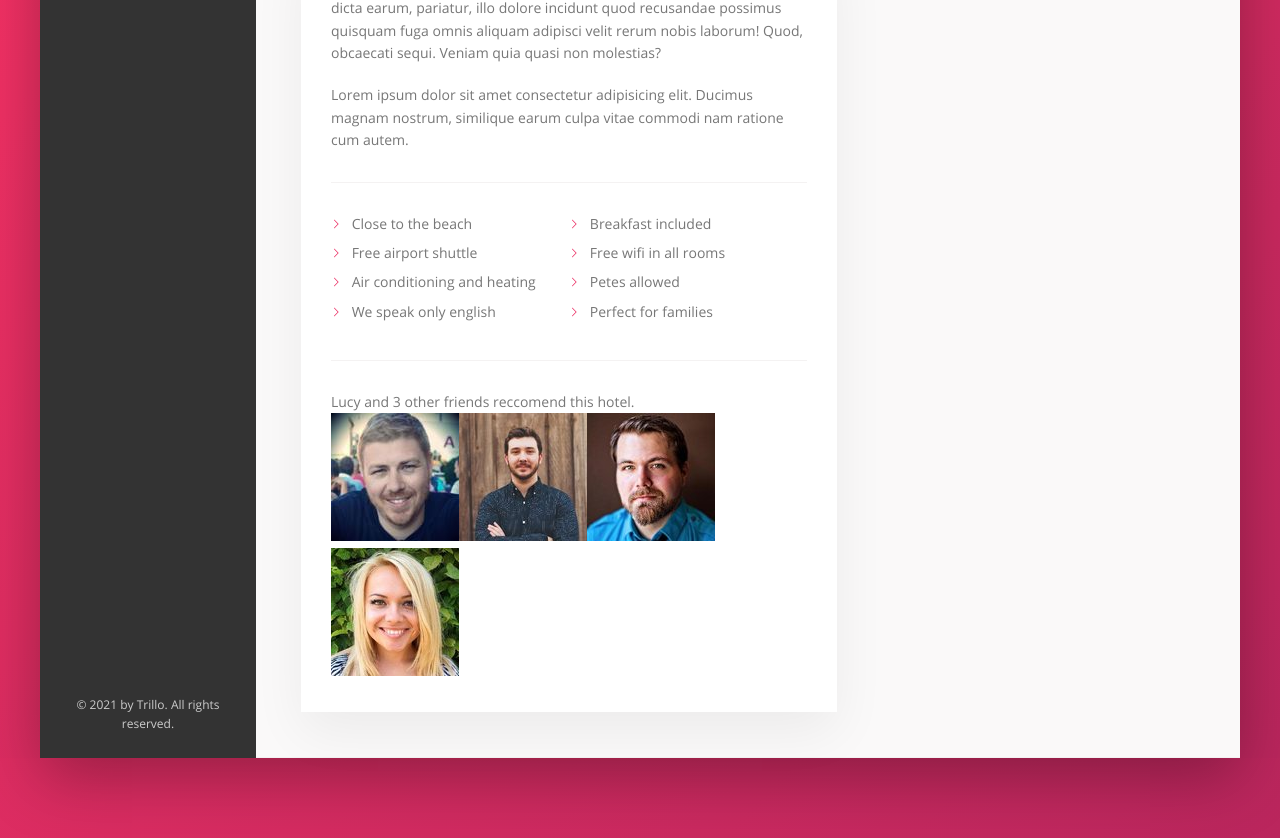
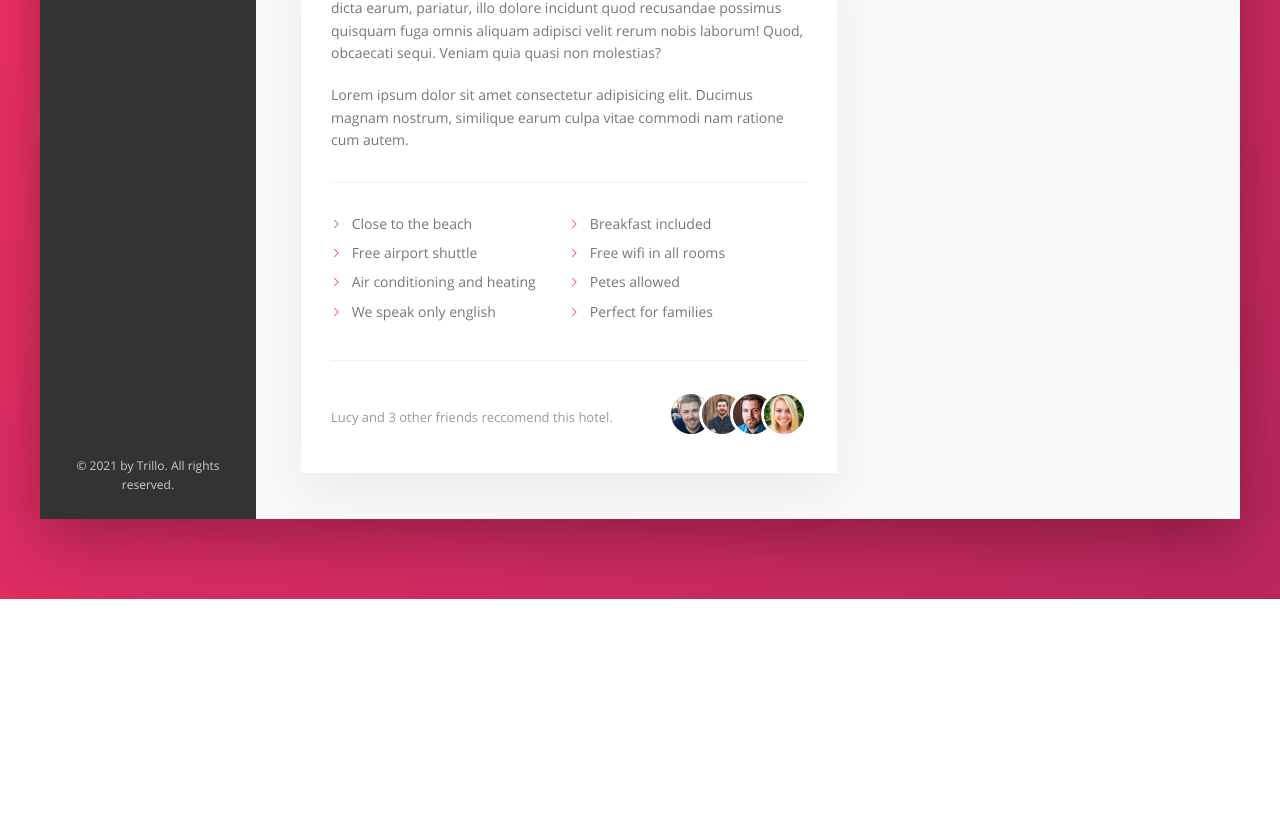
Before and after one commit to dario-piotrowicz/VueJS3-CSS_demo_Trillo_website_miniproject, a Vue app: page / in a window 1280 px wide. Shown: the part 514-1352 px from the top of the page. After the commit the page ends 1113 px from the top, so only its background shows below. Built offline with nearby package versions, Linux system fonts and the light colour scheme.

Commit message:
styled the hotel description's reccomentations

```diff
--- a/src/components/HotelView/Description.vue
+++ b/src/components/HotelView/Description.vue
@@ -139,5 +139,28 @@
       }
     }
   }
+
+  &__recommendations {
+    font-size: 1.3rem;
+    color: var(--color-gray-dark);
+    display: flex;
+    align-items: center;
+    justify-content: space-between;
+
+    &-friend {
+      &-img {
+        box-sizing: content-box;
+        $size: 4rem;
+        width: $size;
+        height: $size;
+        border-radius: 50%;
+        border: 3px solid #fff;
+
+        &:not(:last-child) {
+          margin-right: -1.5rem;
+        }
+      }
+    }
+  }
 }
 </style>
```
